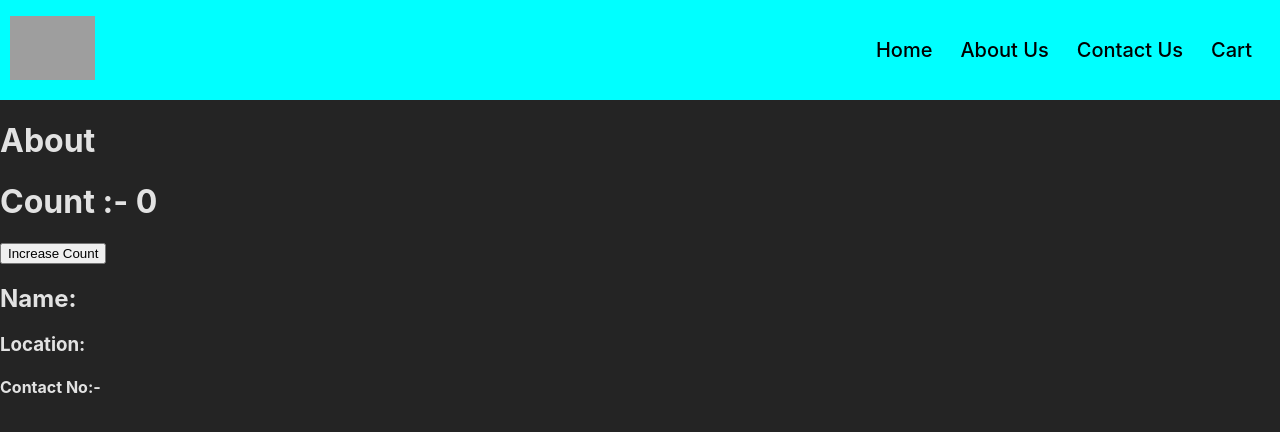
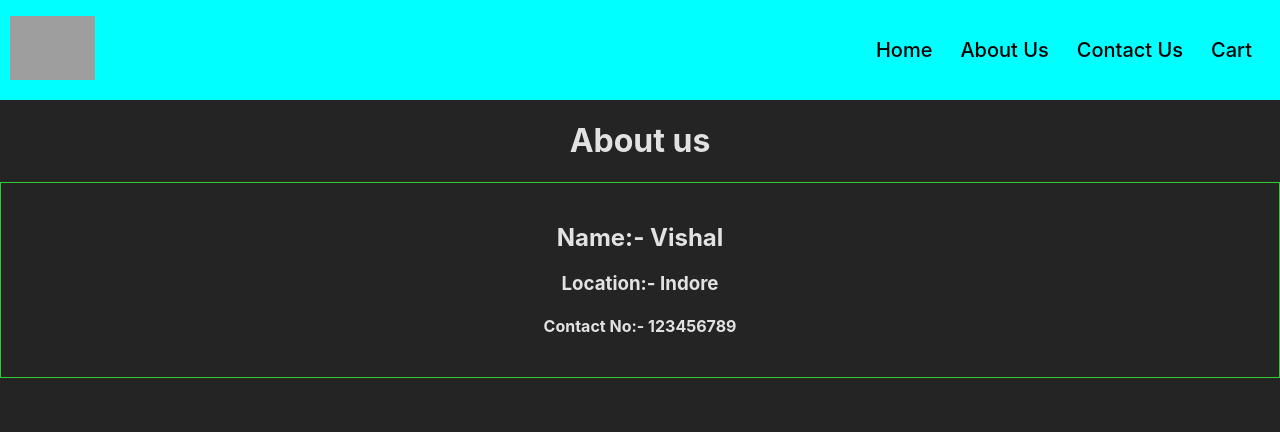
Before and after one commit to Vishal-080/Namaste_swiggy, a React (Vite) app: page /about in a window 1280 px wide. Shown: the top 432 px of the page. Built offline with nearby package versions, Linux system fonts and the light colour scheme; grey boxes are pictures that could not be loaded.

Commit message:
user data from props

```diff
--- a/src/App.css
+++ b/src/App.css
@@ -151,3 +151,13 @@
   text-decoration: none;
   color: #000;
 }
+
+.about{
+  text-align: center;
+}
+
+.user-card{
+  border: 1px solid limegreen;
+  text-align: center;
+  padding: 20px 0;
+}
--- a/src/Components/About.jsx
+++ b/src/Components/About.jsx
@@ -3,9 +3,9 @@ import User from "./User";
 
 const About = () => {
   return (
-    <div>
-      <h1>About</h1>
-      <User userName={"Vishal"}/>
+    <div className="about">
+      <h1>About us</h1>
+      <User userName="Vishal" loc="Indore" num="123456789" />
     </div>
   );
 };
--- a/src/Components/User.jsx
+++ b/src/Components/User.jsx
@@ -1,16 +1,14 @@
 import React, { useState } from "react";
 
-const User = ({ props }) => {
-  const [count, setCount] = useState(0);
-  // const {userName} = props;
+const User = (props) => {
+
+  const {userName, loc, num} = props;
 
   return (
     <div className="user-card">
-      <h1>Count :- {count}</h1>
-      <button onClick={()=> setCount(count+1)}>Increase Count</button>
-      <h2>Name: {props}</h2>
-      <h3>Location: {props}</h3>
-      <h4>Contact No:-{props}</h4>
+      <h2>Name:- {userName}</h2>
+      <h3>Location:- {loc}</h3>
+      <h4>Contact No:- {num}</h4>
     </div>
   );
 };
```
